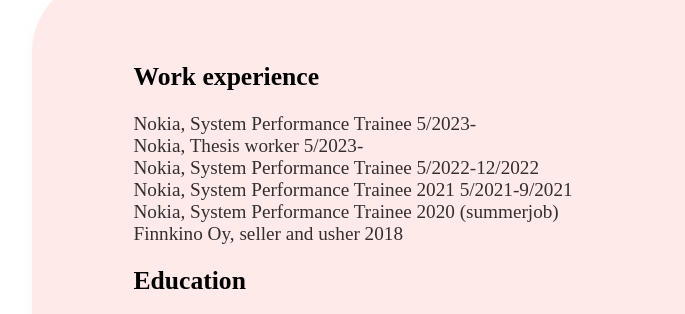
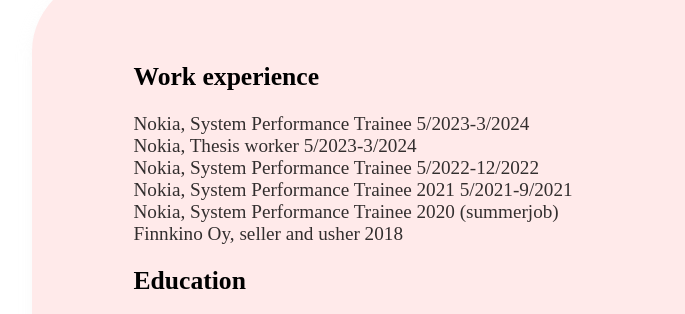
Before and after one commit to anniinasalow/anniinasalow.github.io, a plain HTML site: page workandeducation.html in a window 1280 px wide. Shown: the part 289-603 px from the top of the page, 102-787 px from the left. Drawn offline with Linux system fonts and the light colour scheme.

Commit message:
Update workandeducation.html

```diff
--- a/workandeducation.html
+++ b/workandeducation.html
@@ -33,9 +33,9 @@
 		<div class="work">
 			<h2 style="font-size:2vw;">Work experience</h2>
 
-			<p style="font-size:1.5vw;">Nokia, System Performance Trainee 5/2023- </p>
+			<p style="font-size:1.5vw;">Nokia, System Performance Trainee 5/2023-3/2024 </p>
 
-			<p style="font-size:1.5vw;">Nokia, Thesis worker 5/2023- </p>
+			<p style="font-size:1.5vw;">Nokia, Thesis worker 5/2023-3/2024 </p>
 
 			<p style="font-size:1.5vw;">Nokia, System Performance Trainee 5/2022-12/2022 </p>
 
```
